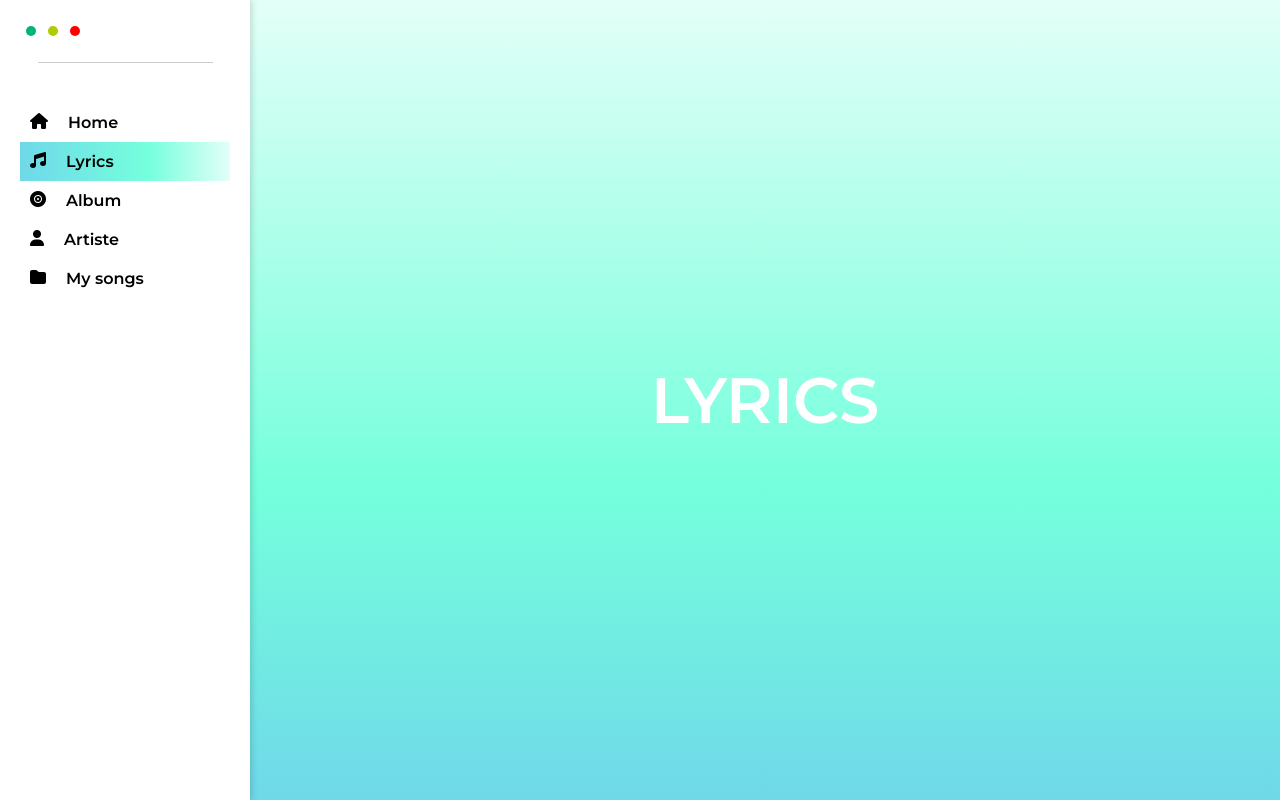
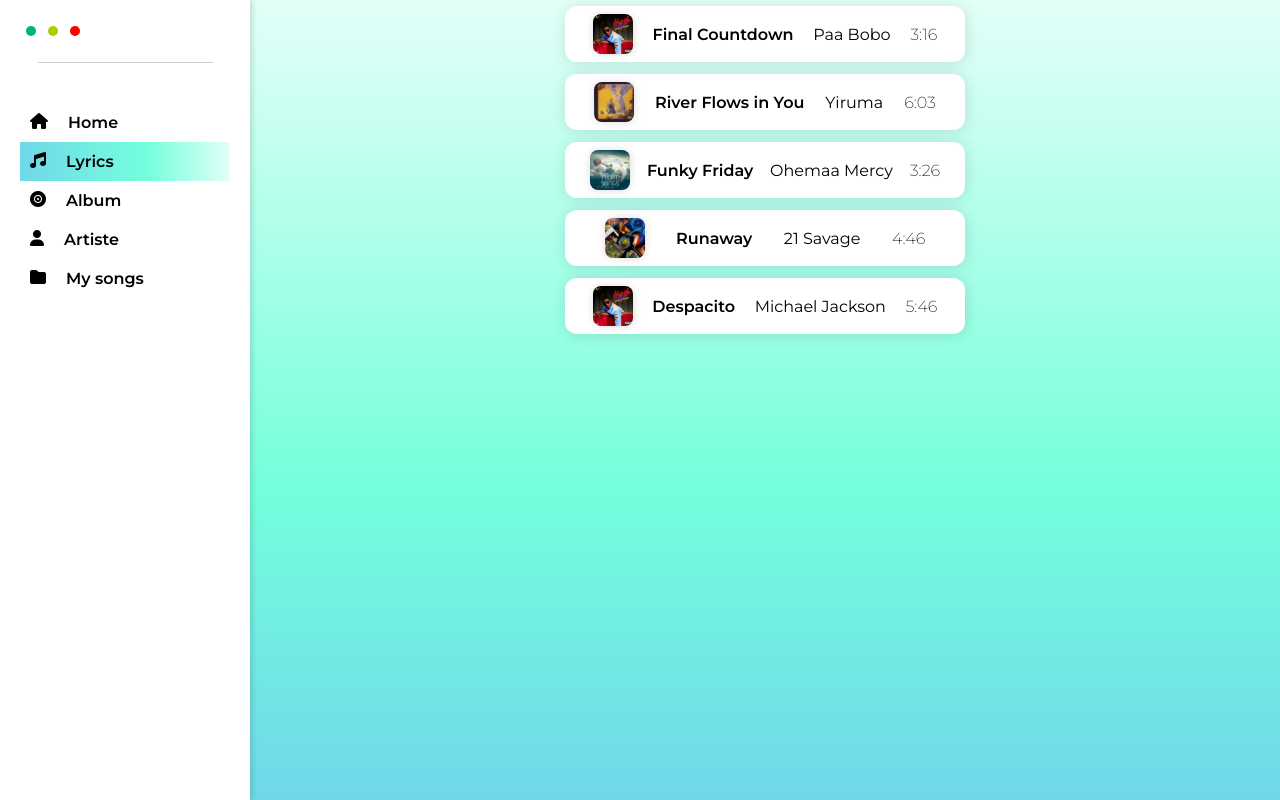
Before and after one commit to minnez/GeniusSongs-vue, a Vue app: page /lyrics in a window 1280 px wide. Built offline with nearby package versions, Linux system fonts and the light colour scheme.

Commit message:
created the songbar component

```diff
--- a/src/App.vue
+++ b/src/App.vue
@@ -1,7 +1,7 @@
 <template>
     <div class="wrapper-main">
         <Navbar />
-        <main>
+        <main class="wrapper">
             <router-view />
         </main>
     </div>
@@ -39,7 +39,7 @@ export default {
     height: 100%;
     outline: 1px solid red;
 }
-.wrapper-main main {
+.wrapper-main .wrapper {
     height: 100%;
 }
 
--- a/src/assets/global.css
+++ b/src/assets/global.css
@@ -3,6 +3,7 @@
 }
 main {
     position: relative;
+    height: 100%;
 }
 h1,
 h2,
--- a/src/components/Register.vue
+++ b/src/components/Register.vue
@@ -34,3 +34,35 @@
 <script>
 export default {};
 </script>
+<style>
+.form {
+    background-color: #fff;
+    color: #000;
+    box-shadow: 1px 1px 25px rgba(0, 0, 0, 0.18);
+    padding: 25px;
+    border-radius: 8px;
+}
+.form .input {
+    margin: 8px;
+    border: 0.5px solid rgba(111, 216, 233, 1);
+}
+.form .inputIcon {
+    color: rgb(8, 176, 201);
+}
+.form .submit {
+    margin-left: 8px;
+    background: rgb(227, 255, 248);
+    background: linear-gradient(
+        90deg,
+        rgba(111, 216, 233, 1) 0%,
+        rgba(117, 255, 220, 1) 61%,
+        rgba(227, 255, 248, 1) 100%
+    );
+    color: #555;
+    font-weight: 600;
+}
+.form p {
+    font-weight: 400;
+    margin-left: 8px;
+}
+</style>
--- /dev/null
+++ b/src/components/SongBar.vue
@@ -0,0 +1,66 @@
+<template>
+    <div>
+        <div class="song-bar">
+            <div
+                class="cover"
+                :style="{
+                    'background-image': `url(${require(`@/assets/${albumCover}`)})`,
+                }"
+            ></div>
+            <div class="song-title">{{ songTitle }}</div>
+            <div class="artist-name">{{ artistName }}</div>
+            <div class="song-duration">{{ duration }}</div>
+        </div>
+    </div>
+</template>
+
+<script>
+export default {
+    props: ["albumCover", "songTitle", "artistName", "duration"],
+    setup() {},
+};
+</script>
+
+<style>
+.song-bar {
+    width: fit-content;
+    background: #fff;
+    display: flex;
+    align-items: center;
+    justify-content: space-evenly;
+    padding: 8px;
+    border-radius: 12px;
+    width: 400px;
+    box-shadow: 1px 1px 15px rgba(0, 0, 0, 0.12);
+    margin: 6px;
+}
+.song-bar .cover {
+    width: 40px;
+    height: 40px;
+    background-size: cover;
+    border-radius: 8px;
+    box-shadow: 0.4px 0.4px 8px rgba(0, 0, 0, 0.14);
+}
+.song-bar .song-title {
+    font-weight: 600;
+}
+.song-bar .artist-name {
+    font-weight: 400;
+}
+.song-bar .song-duration {
+    font-weight: 200;
+}
+@media screen and (max-width: 490px) {
+    .song-bar {
+        width: 300px;
+    }
+    .song-bar .artist-name {
+        display: none;
+    }
+}
+@media screen and (max-width: 450px) {
+    .song-bar {
+        width: 250px;
+    }
+}
+</style>
--- a/src/views/Lyrics.vue
+++ b/src/views/Lyrics.vue
@@ -1,21 +1,55 @@
 <template>
     <main>
-        <div class="lyrics-main">LYRICS</div>
+        <div class="lyrics-main">
+            <SongBar
+                albumCover="album1.jpg"
+                songTitle="Final Countdown"
+                artistName="Paa Bobo"
+                duration="3:16"
+            />
+            <SongBar
+                albumCover="album3.jpg"
+                songTitle="River Flows in You"
+                artistName="Yiruma"
+                duration="6:03"
+            />
+            <SongBar
+                albumCover="album2.jpg"
+                songTitle="Funky Friday"
+                artistName="Ohemaa Mercy"
+                duration="3:26"
+            />
+            <SongBar
+                albumCover="album4.jpg"
+                songTitle="Runaway"
+                artistName="21 Savage"
+                duration="4:46"
+            />
+            <SongBar
+                albumCover="album1.jpg"
+                songTitle="Despacito"
+                artistName="Michael Jackson"
+                duration="5:46"
+            />
+        </div>
     </main>
 </template>
 
 <script>
-export default {};
+import SongBar from "@/components/SongBar.vue";
+export default {
+    components: {
+        SongBar,
+    },
+};
 </script>
 
 <style>
 .lyrics-main {
     height: 100%;
-    font-size: 4rem;
-    color: #fff;
     display: flex;
-    justify-content: center;
+    justify-content: flex-start;
     align-items: center;
-    font-weight: 600;
+    flex-direction: column;
 }
 </style>
```
